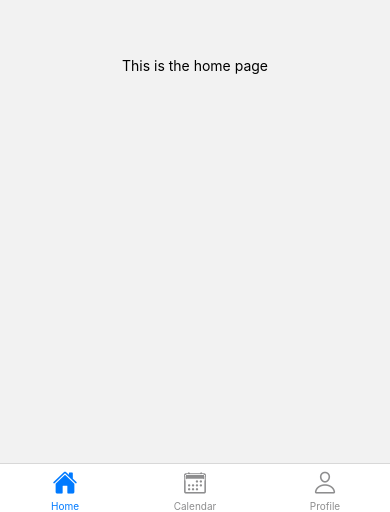
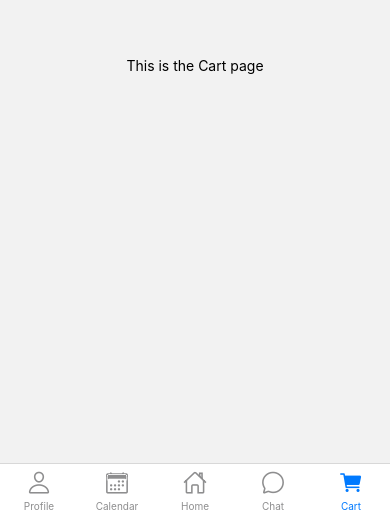
Before and after one commit to FreshFeasts/FreshFeasts, a React Native app: screen /Cart in a window 390 px wide. Shown: the part 332-844 px from the top of the page. Built offline with nearby package versions, Linux system fonts and the light colour scheme.

Commit message:
🗺️ updated navigation bar with cart and chat

```diff
--- a/src/navigation/BottomTabNav.js
+++ b/src/navigation/BottomTabNav.js
@@ -3,6 +3,8 @@ import { createBottomTabNavigator } from "@react-navigation/bottom-tabs";
 import HomeScreen from "../screens/HomeScreen";
 import ProfileScreen from "../screens/ProfileScreen";
 import CalendarScreen from "../screens/CalendarScreen";
+import ChatScreen from "../screens/ChatScreen";
+import CartScreen from "../screens/CartScreen";
 import Ionicons from 'react-native-vector-icons/Ionicons';
 
 const Tab = createBottomTabNavigator();
@@ -11,13 +13,13 @@ const MainTabs = () => {
   return (
     <Tab.Navigator>
       <Tab.Screen
-        name="Home"
-        component={HomeScreen}
+        name="Profile"
+        component={ProfileScreen}
         options={{
           headerShown: false,
           tabBarIcon: ({ focused, color, size }) => (
             <Ionicons
-              name={focused ? "home" : "home-outline"}
+              name={focused ? "person" : "person-outline"}
               size={size}
               color={color}
             />
@@ -39,19 +41,48 @@ const MainTabs = () => {
         }}
       />
       <Tab.Screen
-        name="Profile"
-        component={ProfileScreen}
+      name="Home"
+      component={HomeScreen}
+      options={{
+        headerShown: false,
+        tabBarIcon: ({ focused, color, size }) => (
+          <Ionicons
+            name={focused ? "home" : "home-outline"}
+            size={size}
+            color={color}
+          />
+        ),
+      }}
+    />
+    <Tab.Screen
+        name="Chat"
+        component={ChatScreen}
         options={{
           headerShown: false,
           tabBarIcon: ({ focused, color, size }) => (
             <Ionicons
-              name={focused ? "person" : "person-outline"}
+              name={focused ? "chatbubble" : "chatbubble-outline"}
               size={size}
               color={color}
             />
           ),
         }}
       />
+      <Tab.Screen
+        name="Cart"
+        component={CartScreen}
+        options={{
+          headerShown: false,
+          tabBarIcon: ({ focused, color, size }) => (
+            <Ionicons
+              name={focused ? "cart" : "cart-outline"}
+              size={size}
+              color={color}
+            />
+          ),
+        }}
+      />
+
     </Tab.Navigator>
   );
 };
--- /dev/null
+++ b/src/screens/CartScreen.js
@@ -0,0 +1,13 @@
+import {  Text, View, StatusBar } from "react-native";
+
+const CartScreen = ({navigation}) => {
+
+  return (
+    <>
+    <View className="flex-1 items-center justify-center">
+      <Text>This is the Cart page</Text>
+    </View>
+    </>
+  );
+};
+export default CartScreen;
--- /dev/null
+++ b/src/screens/ChatScreen.js
@@ -0,0 +1,13 @@
+import {  Text, View, StatusBar } from "react-native";
+
+const ChatScreen = ({navigation}) => {
+
+  return (
+    <>
+    <View className="flex-1 items-center justify-center">
+      <Text>This is the Chat page</Text>
+    </View>
+    </>
+  );
+};
+export default ChatScreen;
```
Also changed, not shown: App.js (+10 -0 lines).
